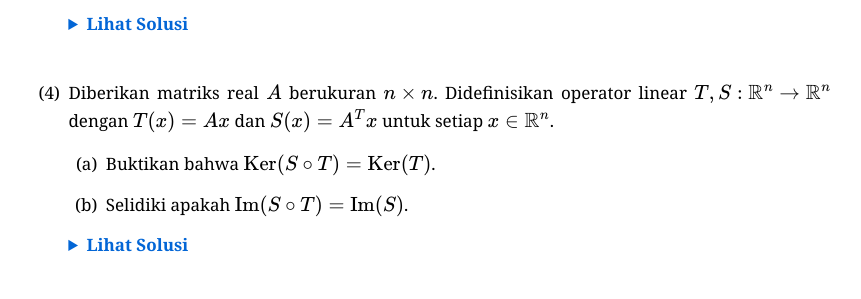
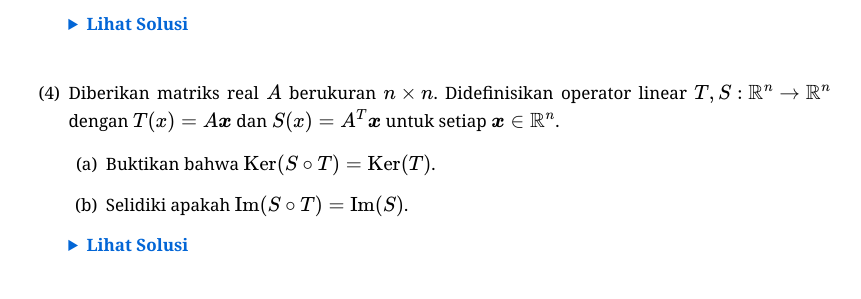
Before and after one commit to calculusgamingindonesia/calculusgamingindonesia.github.io, a Jekyll site: the page built from _posts/2026-07-01-onmipa-pt-nas-mat-21-1.md, in a window 1280 px wide. Shown: the part 800-1099 px from the top of the page, without its empty margins (209-1070 px from the left). Built offline with Jekyll 4.4.1, drawn with Linux system fonts in a browser that asks for light colours; some web fonts are replaced.

Commit message:
Update 2026-07-01-onmipa-pt-nas-mat-21-1.md

```diff
--- a/_posts/2026-07-01-onmipa-pt-nas-mat-21-1.md
+++ b/_posts/2026-07-01-onmipa-pt-nas-mat-21-1.md
@@ -34,7 +34,7 @@ urutan: 111
    Solusi diserahkan kepada pembaca sebagai latihan.
    </div></details>
 
-4. Diberikan matriks real $A$ berukuran $n\times n$. Didefinisikan operator linear $T, S:\mathbb{R}^n\to\mathbb{R}^n$ dengan $T(x)=Ax$ dan $S(x)=A^Tx$ untuk setiap $x\in\mathbb{R}^n$.
+4. Diberikan matriks real $A$ berukuran $n\times n$. Didefinisikan operator linear $T, S:\mathbb{R}^n\to\mathbb{R}^n$ dengan $T(x)=A\boldsymbol{x}$ dan $S(x)=A^T\boldsymbol{x}$ untuk setiap $\boldsymbol{x}\in\mathbb{R}^n$.
    * (a) Buktikan bahwa $\mathrm{Ker}(S\circ T)=\mathrm{Ker}(T)$.
    * (b) Selidiki apakah $\mathrm{Im}(S\circ T)=\mathrm{Im}(S)$.
 
```
